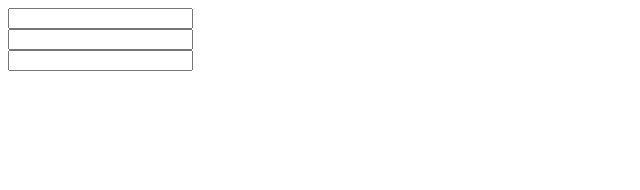
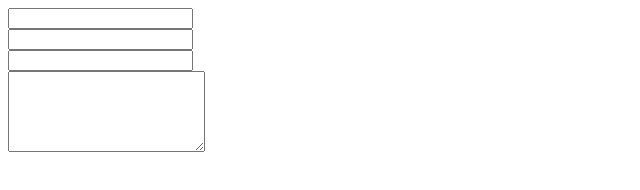
Before and after one commit to k1laba/Georgian-Keyboard, a plain HTML site: page index.html in a window 1280 px wide. Shown: the whole page, without its empty margins (0-640 px from the left). Drawn offline with Linux system fonts and the light colour scheme.

Commit message:
added textarea

```diff
--- a/index.html
+++ b/index.html
@@ -1,7 +1,3 @@
-<html>
-  <head>
-    <link rel="stylesheet" href="style.css">
-  </head>
 <body>
   <div>
     <input type="text" data-geokb="true" data-switch-disabled="false" />
@@ -12,5 +8,7 @@
   <div>
     <input type="text" data-geokb="false" />
   </div>
+  <div>
+    <textarea cols="22" rows="5" data-geokb="true"></textarea>
+  </div>
 </body>
-</html>
```
Lines whose indentation alone changed are shown as unchanged.
